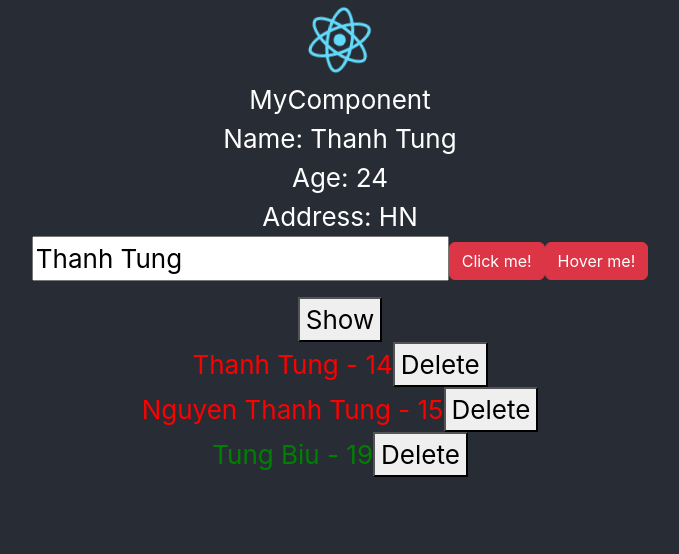
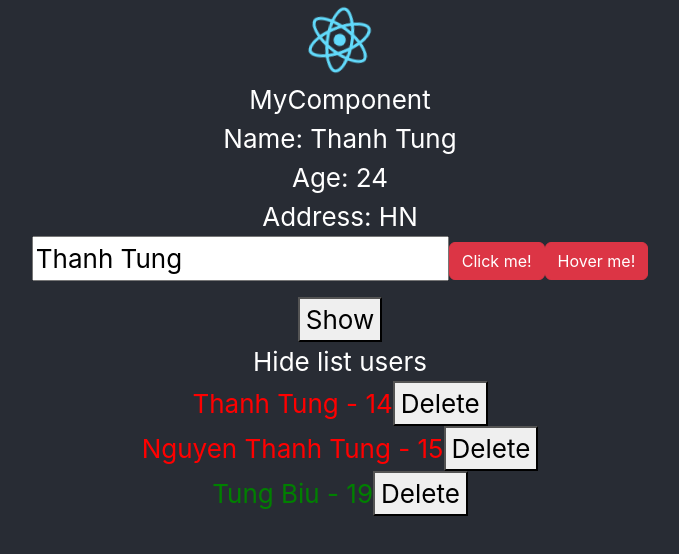
Before and after one commit to tungnt99/React-Basic, a React (Create React App) app: page / in a window 1280 px wide. Shown: the top 554 px of the page, without its empty margins (300-979 px from the left). Built offline with nearby package versions, Linux system fonts and the light colour scheme; the HTML template or start-up script is replaced by a standard one.

Commit message:
useStateHook #35

```diff
--- a/src/components/DisplayInfo.jsx
+++ b/src/components/DisplayInfo.jsx
@@ -1,4 +1,4 @@
-import React from 'react'
+import React, { useState } from 'react'
 
 // export default class DisplayInfo extends Component {
 //   constructor(props) {
@@ -50,9 +50,22 @@ import React from 'react'
 
 
 export default function DisplayInfo(props) {
-  const {listUsers} = props;
+  const { listUsers } = props;
+  const [showList, setShowList] = useState(true);
+
+  const handleShowListUsers = () => {
+    // alert('Show list users');
+    setShowList(!showList);
+  }
   return (
     <div>
+      <div>
+        <span onClick={() => handleShowListUsers()}>
+          {showList === true ? 'Hide list users' : 'Show list users'}
+        </span>
+      </div>
+      {showList &&
+      <>
           {listUsers && listUsers.length > 0 && listUsers.map(item => {
 
             return (
@@ -66,6 +79,10 @@ export default function DisplayInfo(props) {
               </div>
             )
           })}
+
+      </>
+
+      }
     </div>
   )
 }
```
Lines whose indentation alone changed are shown as unchanged.
